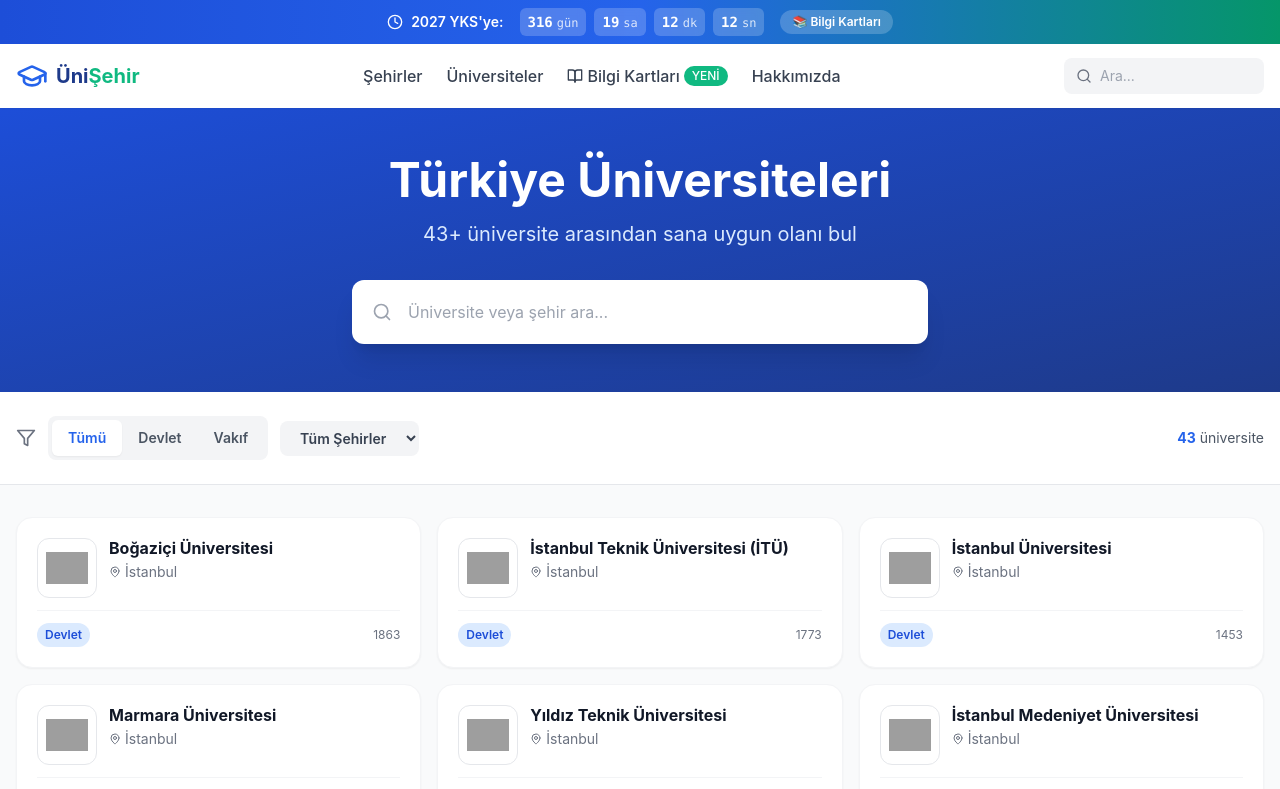
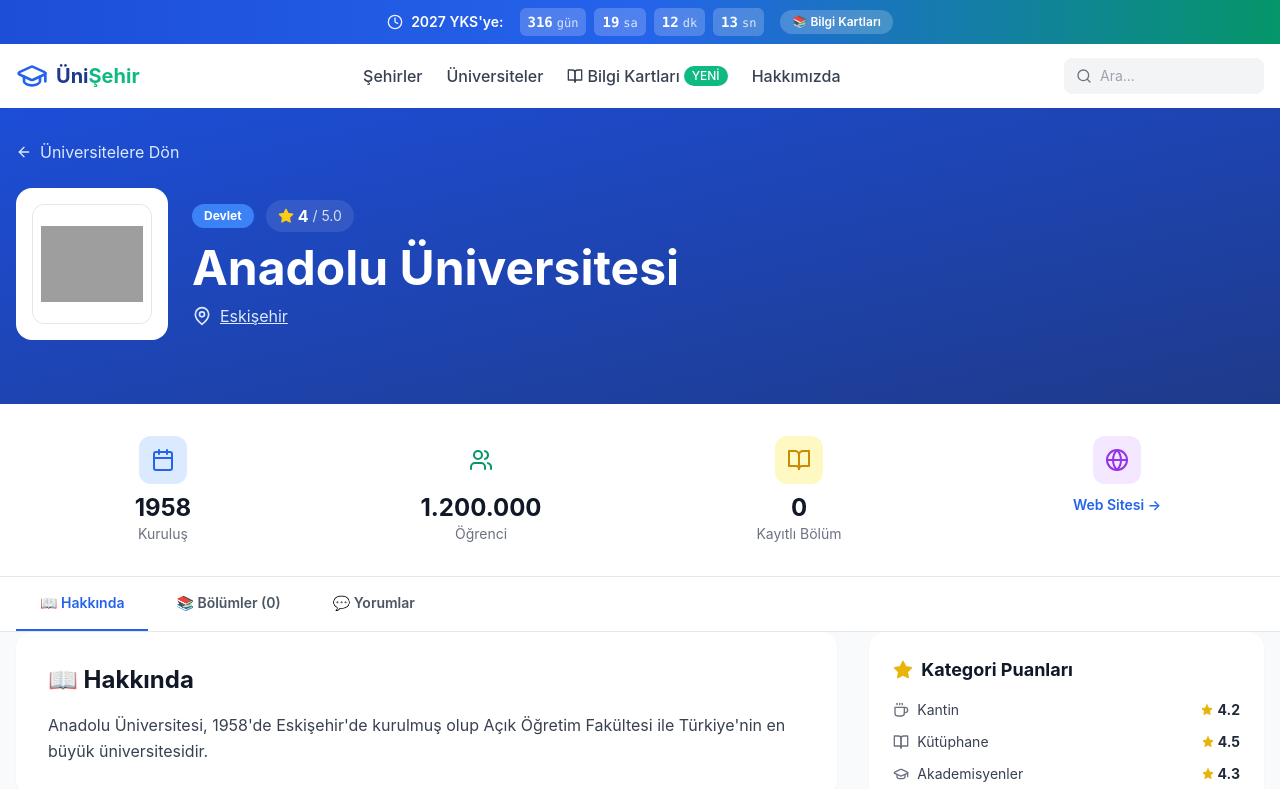
Before and after one commit to burakucnn52-lab/unisehir, a Next.js app: page /universiteler/anadolu in a window 1280 px wide. Shown: the top 789 px of the page. Built offline with nearby package versions, Linux system fonts and the light colour scheme; grey boxes are pictures that could not be loaded.

Commit message:
Update page.tsx

```diff
--- a/src/app/universiteler/[slug]/page.tsx
+++ b/src/app/universiteler/[slug]/page.tsx
@@ -2,167 +2,335 @@
 
 import { useState } from 'react'
 import Link from 'next/link'
-import { Search, MapPin, Filter, GraduationCap } from 'lucide-react'
+import { useParams } from 'next/navigation'
+import {
+  ArrowLeft,
+  MapPin,
+  Users,
+  Calendar,
+  Globe,
+  Star,
+  Building2,
+  GraduationCap,
+  Award,
+  Coffee,
+  BookOpen,
+  Home,
+  Bus,
+  Sparkles,
+  Wifi
+} from 'lucide-react'
 import UniversiteLogo from '@/components/UniversiteLogo'
-import { universiteler } from '@/lib/universiteler'
+import BolumKarti from '@/components/BolumKarti'
+import { getUniversite } from '@/lib/universiteler'
+import { getBolumlerByUniversite, getFakulteler } from '@/lib/bolumler'
 
-export default function UniversitelerPage() {
-  const [search, setSearch] = useState('')
-  const [filterType, setFilterType] = useState<'all' | 'Devlet' | 'Vakıf'>('all')
-  const [filterCity, setFilterCity] = useState<string>('all')
+export default function UniversiteDetayPage() {
+  const params = useParams()
+  const slug = params.slug as string
+  const universite = getUniversite(slug)
+  const bolumler = getBolumlerByUniversite(slug)
+  const fakulteler = getFakulteler(slug)
 
-  // Şehirleri unique olarak al
-  const cities = Array.from(new Set(universiteler.map(u => u.city))).sort()
+  const [aktifTab, setAktifTab] = useState<'hakkinda' | 'bolumler' | 'yorumlar'>('hakkinda')
+  const [seciliFakulte, setSeciliFakulte] = useState<string>('all')
 
-  // Filtreleme
-  const filtered = universiteler.filter(uni => {
-    const matchSearch = uni.name.toLowerCase().includes(search.toLowerCase()) ||
-                       uni.city.toLowerCase().includes(search.toLowerCase())
-    const matchType = filterType === 'all' || uni.type === filterType
-    const matchCity = filterCity === 'all' || uni.city === filterCity
-    return matchSearch && matchType && matchCity
-  })
+  if (!universite) {
+    return (
+      <div className="min-h-screen flex items-center justify-center bg-gray-50">
+        <div className="text-center">
+          <div className="text-6xl mb-4">🎓</div>
+          <h1 className="text-2xl font-bold text-gray-900 mb-2">Üniversite Bulunamadı</h1>
+          <Link
+            href="/universiteler"
+            className="inline-flex items-center gap-2 bg-primary-600 hover:bg-primary-700 text-white px-6 py-3 rounded-lg font-semibold mt-4"
+          >
+            <ArrowLeft className="w-4 h-4" />
+            Üniversitelere Dön
+          </Link>
+        </div>
+      </div>
+    )
+  }
+
+  const kategoriPuanlari = [
+    { name: 'Kantin', icon: Coffee, puan: 4.2 },
+    { name: 'Kütüphane', icon: BookOpen, puan: 4.5 },
+    { name: 'Akademisyenler', icon: GraduationCap, puan: 4.3 },
+    { name: 'Yurt', icon: Home, puan: 3.8 },
+    { name: 'Ulaşım', icon: Bus, puan: 4.0 },
+    { name: 'Sosyal Hayat', icon: Sparkles, puan: 4.4 },
+  ]
+
+  const filtreliBolumler = seciliFakulte === 'all'
+    ? bolumler
+    : bolumler.filter(b => b.fakulte === seciliFakulte)
 
   return (
     <div className="min-h-screen bg-gray-50">
       {/* Hero */}
-      <section className="bg-gradient-to-br from-primary-700 to-primary-900 text-white py-12">
+      <section className="bg-gradient-to-br from-primary-700 to-primary-900 text-white pt-8 pb-16">
         <div className="container-custom">
-          <div className="max-w-3xl mx-auto text-center">
-            <h1 className="text-4xl md:text-5xl font-bold mb-4">
-              Türkiye Üniversiteleri
+          <Link
+            href="/universiteler"
+            className="inline-flex items-center gap-2 text-primary-100 hover:text-white mb-6"
+          >
+            <ArrowLeft className="w-4 h-4" />
+            Üniversitelere Dön
+          </Link>
+
+          <div className="flex flex-col md:flex-row items-start md:items-center gap-6">
+            <div className="bg-white p-4 rounded-2xl">
+              <UniversiteLogo logo={universite.logo} name={universite.name} size={120} />
+            </div>
+
+            <div className="flex-1">
+              <div className="flex items-center gap-3 mb-3 flex-wrap">
+                <span className={`px-3 py-1 rounded-full text-xs font-bold ${
+                  universite.type === 'Devlet'
+                    ? 'bg-blue-500 text-white'
+                    : 'bg-purple-500 text-white'
+                }`}>
+                  {universite.type}
+                </span>
+                {universite.rating && (
+                  <div className="flex items-center gap-1 bg-white/10 backdrop-blur-sm px-3 py-1 rounded-full">
+                    <Star className="w-4 h-4 text-yellow-400 fill-yellow-400" />
+                    <span className="font-bold">{universite.rating}</span>
+                    <span className="text-sm opacity-80">/ 5.0</span>
+                  </div>
+                )}
+                {bolumler.length > 0 && (
+                  <span className="bg-white/10 backdrop-blur-sm px-3 py-1 rounded-full text-sm">
+                    {bolumler.length} Bölüm
+                  </span>
+                )}
+              </div>
+              <h1 className="text-3xl md:text-5xl font-bold mb-3">
+                {universite.name}
               </h1>
-            <p className="text-xl text-primary-100 mb-8">
-              {universiteler.length}+ üniversite arasından sana uygun olanı bul
-            </p>
-
-            {/* Arama */}
-            <div className="bg-white rounded-xl shadow-xl p-2 flex items-center max-w-xl mx-auto">
-              <Search className="w-5 h-5 text-gray-400 ml-3" />
-              <input
-                type="text"
-                value={search}
-                onChange={(e) => setSearch(e.target.value)}
-                placeholder="Üniversite veya şehir ara..."
-                className="flex-1 px-4 py-3 text-gray-700 outline-none"
-              />
+              <div className="flex items-center gap-2 text-primary-100">
+                <MapPin className="w-5 h-5" />
+                <Link
+                  href={`/sehirler/${universite.citySlug}`}
+                  className="hover:text-white underline"
+                >
+                  {universite.city}
+                </Link>
+              </div>
             </div>
           </div>
         </div>
       </section>
 
-      {/* Filtreler */}
-      <section className="py-6 bg-white border-b border-gray-200 sticky top-24 z-30">
+      {/* İstatistikler */}
+      <section className="py-8 bg-white border-b border-gray-200">
         <div className="container-custom">
-          <div className="flex flex-wrap items-center gap-3">
-            <Filter className="w-5 h-5 text-gray-500" />
-
-            {/* Tür Filtresi */}
-            <div className="flex bg-gray-100 rounded-lg p-1">
-              <button
-                onClick={() => setFilterType('all')}
-                className={`px-4 py-2 rounded-md text-sm font-semibold transition-colors ${
-                  filterType === 'all'
-                    ? 'bg-white text-primary-600 shadow-sm'
-                    : 'text-gray-600 hover:text-gray-900'
-                }`}
-              >
-                Tümü
-              </button>
-              <button
-                onClick={() => setFilterType('Devlet')}
-                className={`px-4 py-2 rounded-md text-sm font-semibold transition-colors ${
-                  filterType === 'Devlet'
-                    ? 'bg-white text-primary-600 shadow-sm'
-                    : 'text-gray-600 hover:text-gray-900'
-                }`}
-              >
-                Devlet
-              </button>
-              <button
-                onClick={() => setFilterType('Vakıf')}
-                className={`px-4 py-2 rounded-md text-sm font-semibold transition-colors ${
-                  filterType === 'Vakıf'
-                    ? 'bg-white text-primary-600 shadow-sm'
-                    : 'text-gray-600 hover:text-gray-900'
-                }`}
-              >
-                Vakıf
-              </button>
+          <div className="grid grid-cols-2 md:grid-cols-4 gap-6">
+            <div className="text-center">
+              <div className="w-12 h-12 bg-primary-100 rounded-xl flex items-center justify-center mx-auto mb-2">
+                <Calendar className="w-6 h-6 text-primary-600" />
+              </div>
+              <div className="text-2xl font-bold text-gray-900">{universite.foundedYear}</div>
+              <div className="text-sm text-gray-500">Kuruluş</div>
             </div>
 
-            {/* Şehir Filtresi */}
-            <select
-              value={filterCity}
-              onChange={(e) => setFilterCity(e.target.value)}
-              className="bg-gray-100 border-0 rounded-lg px-4 py-2 text-sm font-semibold text-gray-700 outline-none focus:ring-2 focus:ring-primary-500"
+            <div className="text-center">
+              <div className="w-12 h-12 bg-accent-100 rounded-xl flex items-center justify-center mx-auto mb-2">
+                <Users className="w-6 h-6 text-accent-600" />
+              </div>
+              <div className="text-2xl font-bold text-gray-900">
+                {universite.studentCount.toLocaleString('tr-TR')}
+              </div>
+              <div className="text-sm text-gray-500">Öğrenci</div>
+            </div>
+
+            <div className="text-center">
+              <div className="w-12 h-12 bg-yellow-100 rounded-xl flex items-center justify-center mx-auto mb-2">
+                <BookOpen className="w-6 h-6 text-yellow-600" />
+              </div>
+              <div className="text-2xl font-bold text-gray-900">{bolumler.length}</div>
+              <div className="text-sm text-gray-500">Kayıtlı Bölüm</div>
+            </div>
+
+            <div className="text-center">
+              <div className="w-12 h-12 bg-purple-100 rounded-xl flex items-center justify-center mx-auto mb-2">
+                <Globe className="w-6 h-6 text-purple-600" />
+              </div>
+              <a
+                href={universite.website}
+                target="_blank"
+                rel="noopener noreferrer"
+                className="text-primary-600 hover:text-primary-700 font-semibold text-sm"
               >
-              <option value="all">Tüm Şehirler</option>
-              {cities.map(city => (
-                <option key={city} value={city}>{city}</option>
-              ))}
-            </select>
-
-            {/* Sonuç Sayısı */}
-            <div className="ml-auto text-sm text-gray-600">
-              <span className="font-bold text-primary-600">{filtered.length}</span> üniversite
+                Web Sitesi →
+              </a>
             </div>
           </div>
         </div>
       </section>
 
-      {/* Üniversite Kartları */}
-      <section className="py-8">
+      {/* TAB BAR */}
+      <section className="bg-white border-b border-gray-200 sticky top-24 z-30">
         <div className="container-custom">
-          {filtered.length === 0 ? (
-            <div className="text-center py-20">
-              <div className="text-6xl mb-4">🔍</div>
-              <h3 className="text-xl font-bold text-gray-900 mb-2">Sonuç Bulunamadı</h3>
-              <p className="text-gray-600">Arama kriterlerini değiştirmeyi dene</p>
+          <div className="flex gap-1">
+            <button
+              onClick={() => setAktifTab('hakkinda')}
+              className={`px-6 py-4 font-semibold text-sm transition-colors border-b-2 ${
+                aktifTab === 'hakkinda'
+                  ? 'text-primary-600 border-primary-600'
+                  : 'text-gray-600 border-transparent hover:text-gray-900'
+              }`}
+            >
+              📖 Hakkında
+            </button>
+            <button
+              onClick={() => setAktifTab('bolumler')}
+              className={`px-6 py-4 font-semibold text-sm transition-colors border-b-2 ${
+                aktifTab === 'bolumler'
+                  ? 'text-primary-600 border-primary-600'
+                  : 'text-gray-600 border-transparent hover:text-gray-900'
+              }`}
+            >
+              📚 Bölümler ({bolumler.length})
+            </button>
+            <button
+              onClick={() => setAktifTab('yorumlar')}
+              className={`px-6 py-4 font-semibold text-sm transition-colors border-b-2 ${
+                aktifTab === 'yorumlar'
+                  ? 'text-primary-600 border-primary-600'
+                  : 'text-gray-600 border-transparent hover:text-gray-900'
+              }`}
+            >
+              💬 Yorumlar
+            </button>
           </div>
-          ) : (
-            <div className="grid grid-cols-1 md:grid-cols-2 lg:grid-cols-3 gap-4">
-              {filtered.map((uni) => (
-                <Link
-                  key={uni.id}
-                  href={`/universiteler/${uni.slug}`}
-                  className="bg-white rounded-2xl p-5 shadow-sm hover:shadow-xl transition-all hover:-translate-y-1 border border-gray-100"
+        </div>
+      </section>
+
+      <div className="container-custom py-8">
+        {/* HAKKINDA TAB */}
+        {aktifTab === 'hakkinda' && (
+          <div className="grid grid-cols-1 lg:grid-cols-3 gap-8">
+            <div className="lg:col-span-2 space-y-6">
+              <div className="bg-white rounded-2xl p-6 md:p-8 shadow-sm">
+                <h2 className="text-2xl font-bold text-gray-900 mb-4">📖 Hakkında</h2>
+                <p className="text-gray-700 leading-relaxed">
+                  {universite.description}
+                </p>
+              </div>
+
+              <div className="bg-white rounded-2xl p-6 md:p-8 shadow-sm">
+                <h2 className="text-2xl font-bold text-gray-900 mb-4">📸 Kampüs Fotoğrafları</h2>
+                <div className="grid grid-cols-2 md:grid-cols-3 gap-3">
+                  {[1,2,3,4,5,6].map((i) => (
+                    <div
+                      key={i}
+                      className="aspect-square bg-gradient-to-br from-primary-100 to-primary-200 rounded-lg flex items-center justify-center"
                     >
-                  <div className="flex items-start gap-3 mb-3">
-                    <UniversiteLogo
-                      logo={uni.logo}
-                      name={uni.name}
-                      size={60}
-                    />
-                    <div className="flex-1 min-w-0">
-                      <h3 className="font-bold text-gray-900 leading-tight mb-1 line-clamp-2">
-                        {uni.name}
-                      </h3>
-                      <div className="flex items-center gap-1 text-sm text-gray-500 mb-2">
-                        <MapPin className="w-3 h-3" />
-                        {uni.city}
+                      <Building2 className="w-12 h-12 text-primary-400" />
+                    </div>
+                  ))}
                 </div>
               </div>
             </div>
 
-                  <div className="flex items-center justify-between pt-3 border-t border-gray-100">
-                    <span className={`text-xs font-semibold px-2 py-1 rounded-full ${
-                      uni.type === 'Devlet'
-                        ? 'bg-blue-100 text-blue-700'
-                        : 'bg-purple-100 text-purple-700'
-                    }`}>
-                      {uni.type}
-                    </span>
-                    <div className="text-xs text-gray-500">
-                      {uni.foundedYear}
+            <div className="space-y-6">
+              <div className="bg-white rounded-2xl p-6 shadow-sm sticky top-44">
+                <h3 className="text-lg font-bold text-gray-900 mb-4 flex items-center gap-2">
+                  <Star className="w-5 h-5 text-yellow-500 fill-yellow-500" />
+                  Kategori Puanları
+                </h3>
+                <div className="space-y-3">
+                  {kategoriPuanlari.map((kategori) => (
+                    <div key={kategori.name} className="flex items-center justify-between">
+                      <div className="flex items-center gap-2">
+                        <kategori.icon className="w-4 h-4 text-gray-500" />
+                        <span className="text-sm text-gray-700">{kategori.name}</span>
+                      </div>
+                      <div className="flex items-center gap-1">
+                        <Star className="w-3 h-3 text-yellow-500 fill-yellow-500" />
+                        <span className="text-sm font-bold">{kategori.puan}</span>
                       </div>
                     </div>
-                </Link>
                   ))}
+                </div>
+              </div>
+            </div>
+          </div>
+        )}
+
+        {/* BÖLÜMLER TAB */}
+        {aktifTab === 'bolumler' && (
+          <div>
+            {bolumler.length === 0 ? (
+              <div className="bg-white rounded-2xl p-12 text-center">
+                <div className="text-6xl mb-4">📚</div>
+                <h3 className="text-xl font-bold text-gray-900 mb-2">Bölümler Yakında</h3>
+                <p className="text-gray-600">
+                  Bu üniversitenin bölüm bilgileri yakında eklenecek.
+                </p>
+              </div>
+            ) : (
+              <>
+                {/* Fakülte Filtresi */}
+                <div className="bg-white rounded-2xl p-4 mb-6 shadow-sm">
+                  <div className="flex items-center gap-2 flex-wrap">
+                    <span className="text-sm font-semibold text-gray-700 mr-2">Fakülte:</span>
+                    <button
+                      onClick={() => setSeciliFakulte('all')}
+                      className={`px-4 py-2 rounded-lg text-sm font-semibold transition-colors ${
+                        seciliFakulte === 'all'
+                          ? 'bg-primary-600 text-white'
+                          : 'bg-gray-100 text-gray-700 hover:bg-gray-200'
+                      }`}
+                    >
+                      Tümü ({bolumler.length})
+                    </button>
+                    {fakulteler.map(fakulte => {
+                      const count = bolumler.filter(b => b.fakulte === fakulte).length
+                      return (
+                        <button
+                          key={fakulte}
+                          onClick={() => setSeciliFakulte(fakulte)}
+                          className={`px-4 py-2 rounded-lg text-sm font-semibold transition-colors ${
+                            seciliFakulte === fakulte
+                              ? 'bg-primary-600 text-white'
+                              : 'bg-gray-100 text-gray-700 hover:bg-gray-200'
+                          }`}
+                        >
+                          {fakulte} ({count})
+                        </button>
+                      )
+                    })}
+                  </div>
+                </div>
+
+                {/* Bölüm Kartları */}
+                <div className="grid grid-cols-1 md:grid-cols-2 lg:grid-cols-3 gap-4">
+                  {filtreliBolumler.map(bolum => (
+                    <BolumKarti key={bolum.id} bolum={bolum} universiteSlug={slug} />
+                  ))}
+                </div>
+              </>
+            )}
+          </div>
+        )}
+
+        {/* YORUMLAR TAB */}
+        {aktifTab === 'yorumlar' && (
+          <div className="bg-white rounded-2xl p-12 text-center">
+            <div className="text-6xl mb-4">💬</div>
+            <h3 className="text-xl font-bold text-gray-900 mb-2">Henüz Yorum Yok</h3>
+            <p className="text-gray-600 mb-4">
+              İlk yorumu sen yaparak diğer öğrencilere yardımcı ol!
+            </p>
+            <button className="bg-primary-600 hover:bg-primary-700 text-white px-6 py-3 rounded-lg font-semibold">
+              Yorum Yaz
+            </button>
           </div>
         )}
       </div>
-      </section>
     </div>
   )
 }
```
Lines whose indentation alone changed are shown as unchanged.
